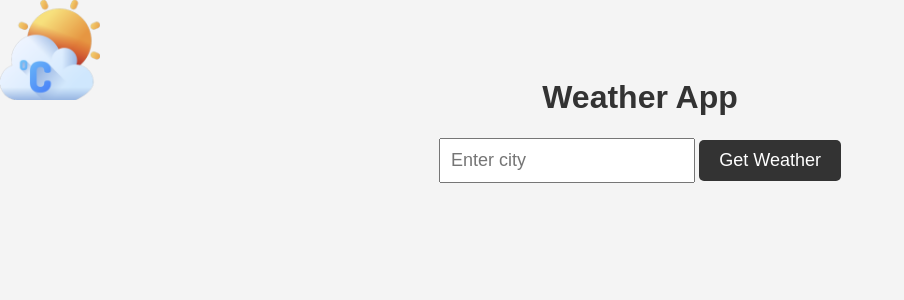
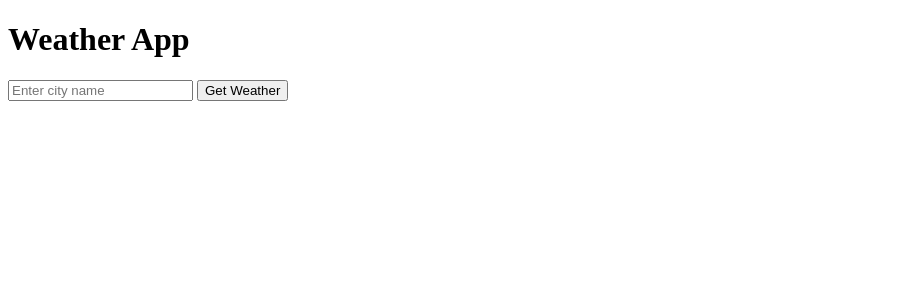
Before and after one commit to sumitjha33/Weather_app, a Flask app: page / in a window 1280 px wide. Shown: the top 300 px of the page, without its empty margins (0-904 px from the left). Run offline with Flask 3, Linux system fonts and the light colour scheme.

Commit message:
new changes

```diff
--- a/app.py
+++ b/app.py
@@ -14,13 +14,12 @@ CORS(app)
 def index():
     return render_template("index.html")
 
-
 @app.route("/get_weather", methods=["POST"])
 def get_weather():
     city = request.form.get("city")
 
     if not city:
-        return redirect(url_for('index'))
+        return render_template("index.html", error="City cannot be empty.")
 
     try:
         # Geolocation
@@ -28,7 +27,7 @@ def get_weather():
         location = geolocator.geocode(city)
 
         if not location:
-            return redirect(url_for('index'))
+            return render_template("index.html", error="City not found. Please enter a valid city.")
 
         obj = TimezoneFinder()
         result = obj.timezone_at(lng=location.longitude, lat=location.latitude)
@@ -42,8 +41,11 @@ def get_weather():
         url = f"https://api.openweathermap.org/data/2.5/weather?q={city}&appid={api_key}"
         response = requests.get(url).json()
 
+        # Debugging output
+        print(f"API Response: {response}")  # Print the response for debugging
+
         if response.get('cod') != 200:
-            return redirect(url_for('index'))
+            return render_template("index.html", error=f"Error fetching weather data: {response.get('message')}")
 
         condition = response['weather'][0]['main']
         description = response['weather'][0]['description']
@@ -63,8 +65,8 @@ def get_weather():
                 current_time=current_time)
 
     except Exception as e:
-        print(f"Error occurred: {e}")
-        return redirect(url_for('index'))
+        print(f"Error occurred: {e}")  # Print the error for debugging
+        return render_template("index.html", error="An unexpected error occurred.")
 
 if __name__ == "__main__":
     app.run(debug=True)
--- a/templates/index.html
+++ b/templates/index.html
@@ -1,77 +1,30 @@
-<!DOCTYPE html>
+<!doctype html>
 <html lang="en">
 <head>
     <meta charset="UTF-8">
-    <meta name="viewport" content="width=device-width, initial-scale=1.0">
     <title>Weather App</title>
-    <style>
-        body {
-            font-family: Arial, sans-serif;
-            background-color: #f4f4f4;
-            color: #333;
-            text-align: center;
-            padding-top: 50px;
-        }
-        .weather-container {
-            background-color: #1ab5ef;
-            padding: 20px;
-            border-radius: 10px;
-            width: 300px;
-            margin: 60px  auto;
-            position: absolute;
-            top: 50%;
-            left: 50%;
-            transform: translate(-50%, -50%);
-        }
-        input {
-            padding: 10px;
-            font-size: 18px;
-        }
-        button {
-            padding: 10px 20px;
-            font-size: 18px;
-            background-color: #333;
-            color: #fff;
-            border: none;
-            border-radius: 5px;
-            cursor: pointer;
-        }
-        .weather-info {
-            margin-top: 20px;
-        }
-        .logo {
-            position: absolute;
-            left:0;
-            top:0;
-        }
-    </style>
 </head>
 <body>
+    <h1>Weather App</h1>
 
-    <!-- Display the logo -->
-    <img src="../static/wather_logo.png" alt="Girl in a jacket" width="100" height="100" position='absolute' top='0' left='0' class = 'logo'>
-
-
-    <h1>Weather App</h1>
-    <form method="POST" action="/get_weather">
-        <input type="text" name="city" placeholder="Enter city" required>
-        <button type="submit">Get Weather</button>
+    <form action="/get_weather" method="post">
+        <input type="text" name="city" placeholder="Enter city name">
+        <input type="submit" value="Get Weather">
     </form>
 
-    {% if temp %}
-    <div class="weather-container">
-        <h2>{{ city }}</h2>
-        <div class="weather-info">
-            <p>Temperature: {{ temp }}°C</p>
-            <p>Condition: {{ condition }}</p>
-            <p>Description: {{ description }}</p>
-            <p>Pressure: {{ pressure }} hPa</p>
-            <p>Humidity: {{ humidity }}%</p>
-            <p>Wind Speed: {{ wind }} m/s</p>
-            <p>Local Time: {{ current_time }}</p>
-        </div>
-    </div>
+    {% if error %}
+        <p style="color: red;">{{ error }}</p>
     {% endif %}
 
+    {% if city %}
+        <h2>Weather in {{ city }}</h2>
+        <p>Temperature: {{ temp }} °C</p>
+        <p>Condition: {{ condition }}</p>
+        <p>Description: {{ description }}</p>
+        <p>Pressure: {{ pressure }} hPa</p>
+        <p>Humidity: {{ humidity }}%</p>
+        <p>Wind Speed: {{ wind }} m/s</p>
+        <p>Local Time: {{ current_time }}</p>
+    {% endif %}
 </body>
 </html>
```
